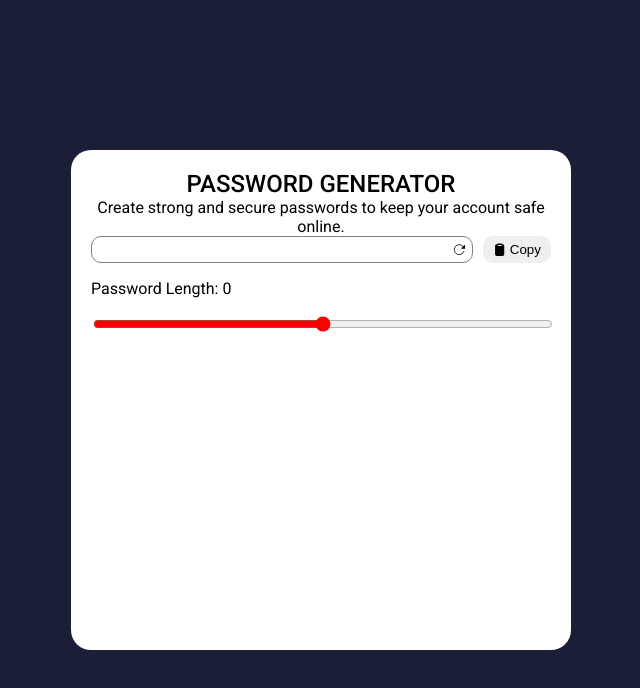
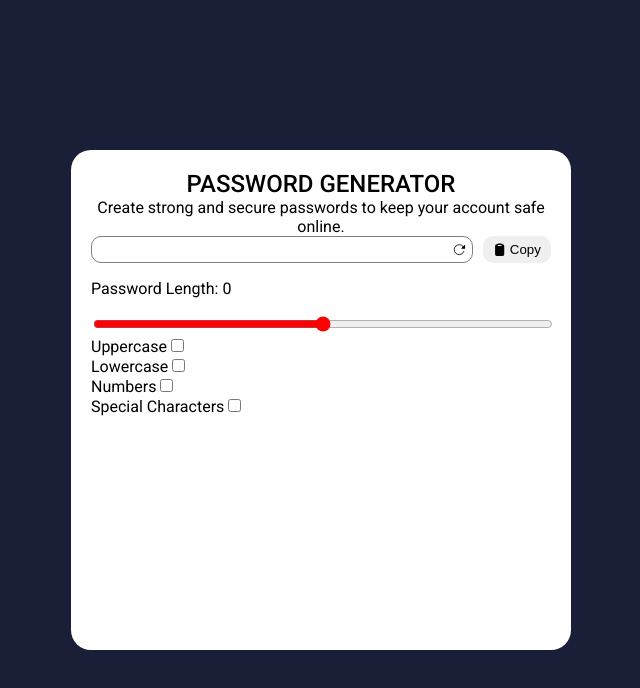
Before and after one commit to D4vc-198/password_generator, a React (Create React App) app: page / in a window 1280 px wide. Shown: the top 688 px of the page, without its empty margins (319-959 px from the left). Built offline with nearby package versions, Linux system fonts and the light colour scheme.

Commit message:
checkboxs added

```diff
--- a/src/components/passwordConfig.js
+++ b/src/components/passwordConfig.js
@@ -1,13 +1,39 @@
-import "./../styles/passwordConfig.css"
+import "./../styles/passwordConfig.css";
 
 const PasswordConfig = () => {
+  return (
+    <div className="password-config-container">
+      {/* PASSWORD Length */}
+      <div>
+        <p>Password Length: 0</p>
+        <input
+          className="password-select-length"
+          type="range"
+          min="0"
+          max="100"
+        />
+      </div>
+      {/* PASSWORD CHARACTERS CONTAINER */}
+      <div>
+        <div className="input-checkbox">
+          <label>Uppercase</label>
+          <input type="checkbox" />
+        </div>
+        <div className="input-checkbox">
+          <label>Lowercase</label>
+          <input type="checkbox" />
+        </div>
+        <div className="input-checkbox">
+          <label>Numbers</label>
+          <input type="checkbox" />
+        </div>
+        <div className="input-checkbox">
+          <label>Special Characters</label>
+          <input type="checkbox" />
+        </div>
+      </div>
+    </div>
+  );
+};
 
-    return (
-        <div className="password-config-container">
-            <p>Password Length: 0</p>
-            <input className="password-select-length" type="range" min="0" max="100" />
-        </div>
-    )
-}
-
-export default PasswordConfig
+export default PasswordConfig;
```
